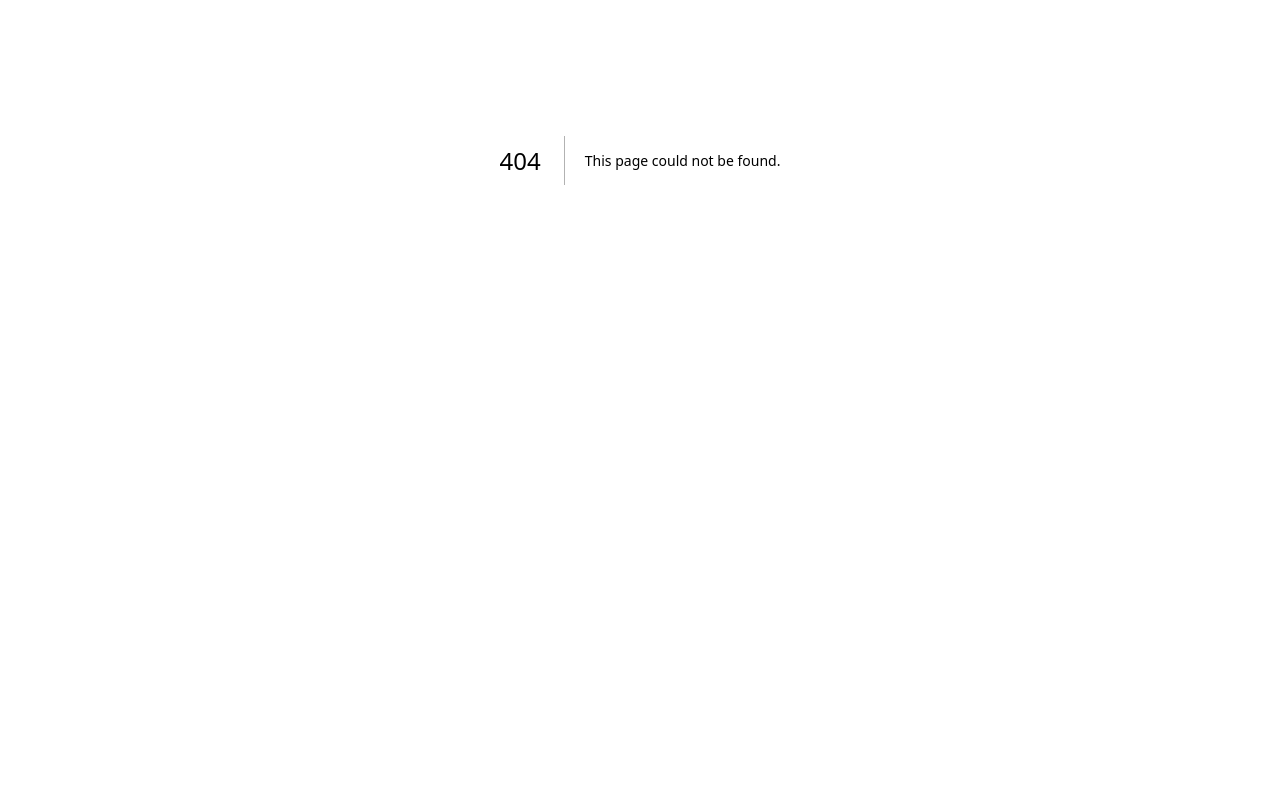
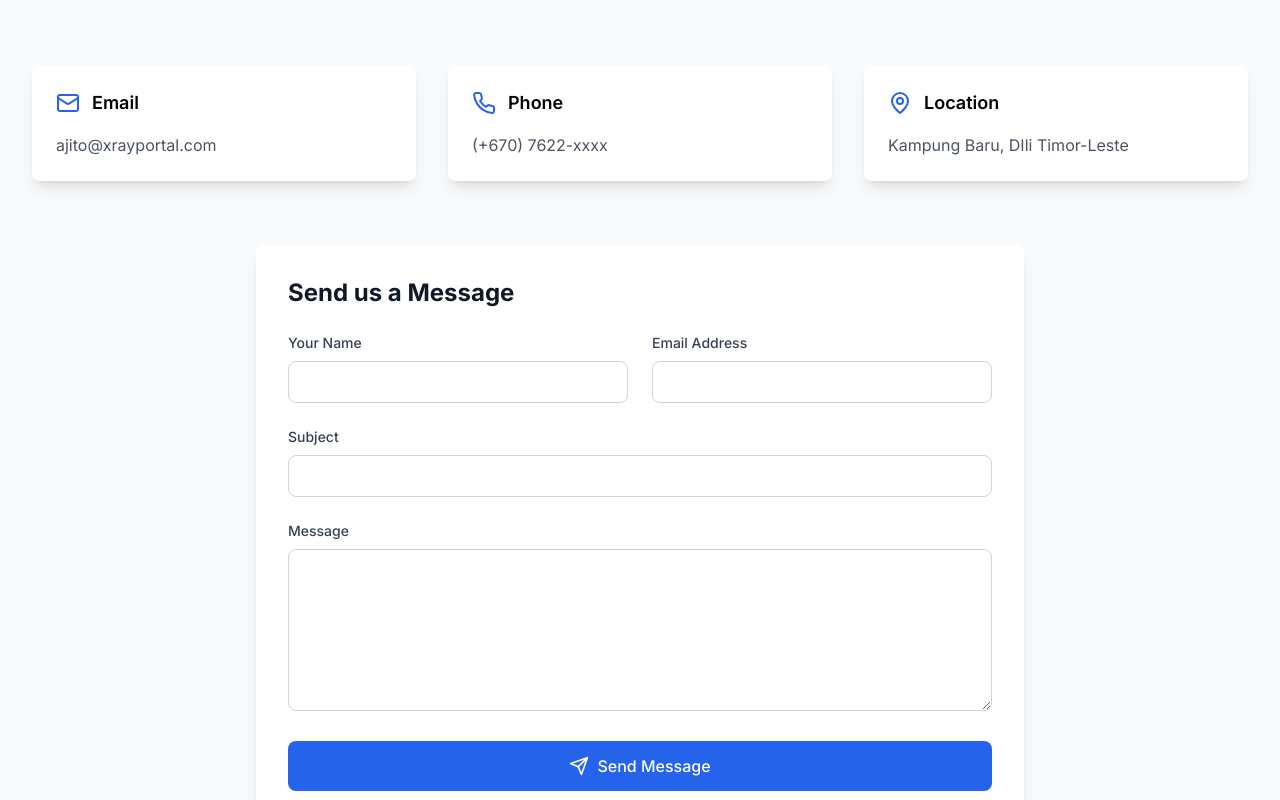
Before and after one commit to ajitonelsonn/personal-x-ray, a Next.js app: page /contact in a window 1280 px wide. Before the commit this address had no page. Shown: the part 240-1040 px from the top of the page. Before the commit the page ends 800 px from the top, so only its background shows below. Built offline with nearby package versions, Linux system fonts and the light colour scheme.

Commit message:
add contact page

```diff
--- /dev/null
+++ b/app/contact/page.tsx
@@ -0,0 +1,212 @@
+// app/contact/page.tsx
+"use client";
+import { useState } from "react";
+import Navbar from "../components/Navbar";
+import { Mail, Phone, MapPin, Send } from "lucide-react";
+import Footer from "../components/Footer";
+
+interface ContactFormData {
+  name: string;
+  email: string;
+  subject: string;
+  message: string;
+}
+
+export default function Contact() {
+  const [formData, setFormData] = useState<ContactFormData>({
+    name: "",
+    email: "",
+    subject: "",
+    message: "",
+  });
+
+  const [isSubmitting, setIsSubmitting] = useState(false);
+  const [submitStatus, setSubmitStatus] = useState<{
+    type: "success" | "error" | null;
+    message: string;
+  }>({ type: null, message: "" });
+
+  const handleSubmit = async (e: React.FormEvent) => {
+    e.preventDefault();
+    setIsSubmitting(true);
+
+    // Simulate form submission
+    setTimeout(() => {
+      setSubmitStatus({
+        type: "success",
+        message: "Thank you for your message. We'll get back to you soon!",
+      });
+      setIsSubmitting(false);
+      setFormData({ name: "", email: "", subject: "", message: "" });
+    }, 1500);
+  };
+
+  const handleChange = (
+    e: React.ChangeEvent<HTMLInputElement | HTMLTextAreaElement>
+  ) => {
+    const { name, value } = e.target;
+    setFormData((prev) => ({ ...prev, [name]: value }));
+  };
+
+  return (
+    <div className="min-h-screen flex flex-col">
+      <Navbar />
+      <main className="flex-grow bg-gray-50">
+        <div className="max-w-7xl mx-auto py-16 px-4 sm:px-6 lg:px-8">
+          <div className="text-center mb-16">
+            <h1 className="text-4xl font-bold text-gray-900 mb-4">
+              Contact Us
+            </h1>
+            <p className="text-lg text-gray-600 max-w-2xl mx-auto">
+              Have questions about our X-ray Analysis Portal? We're here to
+              help. Reach out to us through any of the following channels.
+            </p>
+          </div>
+
+          <div className="grid grid-cols-1 md:grid-cols-3 gap-8 mb-16">
+            <div className="bg-white rounded-lg shadow-lg p-6">
+              <div className="flex items-center mb-4">
+                <Mail className="h-6 w-6 text-blue-600 mr-3" />
+                <h3 className="text-lg font-semibold">Email</h3>
+              </div>
+              <p className="text-gray-600">ajito@xrayportal.com</p>
+            </div>
+
+            <div className="bg-white rounded-lg shadow-lg p-6">
+              <div className="flex items-center mb-4">
+                <Phone className="h-6 w-6 text-blue-600 mr-3" />
+                <h3 className="text-lg font-semibold">Phone</h3>
+              </div>
+              <p className="text-gray-600">(+670) 7622-xxxx</p>
+            </div>
+
+            <div className="bg-white rounded-lg shadow-lg p-6">
+              <div className="flex items-center mb-4">
+                <MapPin className="h-6 w-6 text-blue-600 mr-3" />
+                <h3 className="text-lg font-semibold">Location</h3>
+              </div>
+              <p className="text-gray-600">Kampung Baru, DIli Timor-Leste</p>
+            </div>
+          </div>
+
+          <div className="max-w-3xl mx-auto">
+            <div className="bg-white rounded-lg shadow-lg p-8">
+              <h2 className="text-2xl font-bold text-gray-900 mb-6">
+                Send us a Message
+              </h2>
+
+              <form onSubmit={handleSubmit} className="space-y-6">
+                <div className="grid grid-cols-1 md:grid-cols-2 gap-6">
+                  <div>
+                    <label
+                      htmlFor="name"
+                      className="block text-sm font-medium text-gray-700 mb-2"
+                    >
+                      Your Name
+                    </label>
+                    <input
+                      type="text"
+                      id="name"
+                      name="name"
+                      value={formData.name}
+                      onChange={handleChange}
+                      required
+                      className="w-full px-4 py-2 border border-gray-300 rounded-lg focus:ring-2 focus:ring-blue-500 focus:border-blue-500"
+                    />
+                  </div>
+
+                  <div>
+                    <label
+                      htmlFor="email"
+                      className="block text-sm font-medium text-gray-700 mb-2"
+                    >
+                      Email Address
+                    </label>
+                    <input
+                      type="email"
+                      id="email"
+                      name="email"
+                      value={formData.email}
+                      onChange={handleChange}
+                      required
+                      className="w-full px-4 py-2 border border-gray-300 rounded-lg focus:ring-2 focus:ring-blue-500 focus:border-blue-500"
+                    />
+                  </div>
+                </div>
+
+                <div>
+                  <label
+                    htmlFor="subject"
+                    className="block text-sm font-medium text-gray-700 mb-2"
+                  >
+                    Subject
+                  </label>
+                  <input
+                    type="text"
+                    id="subject"
+                    name="subject"
+                    value={formData.subject}
+                    onChange={handleChange}
+                    required
+                    className="w-full px-4 py-2 border border-gray-300 rounded-lg focus:ring-2 focus:ring-blue-500 focus:border-blue-500"
+                  />
+                </div>
+
+                <div>
+                  <label
+                    htmlFor="message"
+                    className="block text-sm font-medium text-gray-700 mb-2"
+                  >
+                    Message
+                  </label>
+                  <textarea
+                    id="message"
+                    name="message"
+                    value={formData.message}
+                    onChange={handleChange}
+                    required
+                    rows={6}
+                    className="w-full px-4 py-2 border border-gray-300 rounded-lg focus:ring-2 focus:ring-blue-500 focus:border-blue-500"
+                  ></textarea>
+                </div>
+
+                <div>
+                  <button
+                    type="submit"
+                    disabled={isSubmitting}
+                    className="w-full flex items-center justify-center px-6 py-3 border border-transparent text-base font-medium rounded-lg text-white bg-blue-600 hover:bg-blue-700 focus:outline-none focus:ring-2 focus:ring-offset-2 focus:ring-blue-500 disabled:opacity-50 disabled:cursor-not-allowed"
+                  >
+                    {isSubmitting ? (
+                      <div className="flex items-center">
+                        <div className="animate-spin rounded-full h-5 w-5 border-b-2 border-white mr-2"></div>
+                        Sending...
+                      </div>
+                    ) : (
+                      <div className="flex items-center">
+                        <Send className="h-5 w-5 mr-2" />
+                        Send Message
+                      </div>
+                    )}
+                  </button>
+                </div>
+
+                {submitStatus.type && (
+                  <div
+                    className={`p-4 rounded-lg ${
+                      submitStatus.type === "success"
+                        ? "bg-green-50 text-green-800"
+                        : "bg-red-50 text-red-800"
+                    }`}
+                  >
+                    {submitStatus.message}
+                  </div>
+                )}
+              </form>
+            </div>
+          </div>
+        </div>
+      </main>
+      <Footer />
+    </div>
+  );
+}
```
